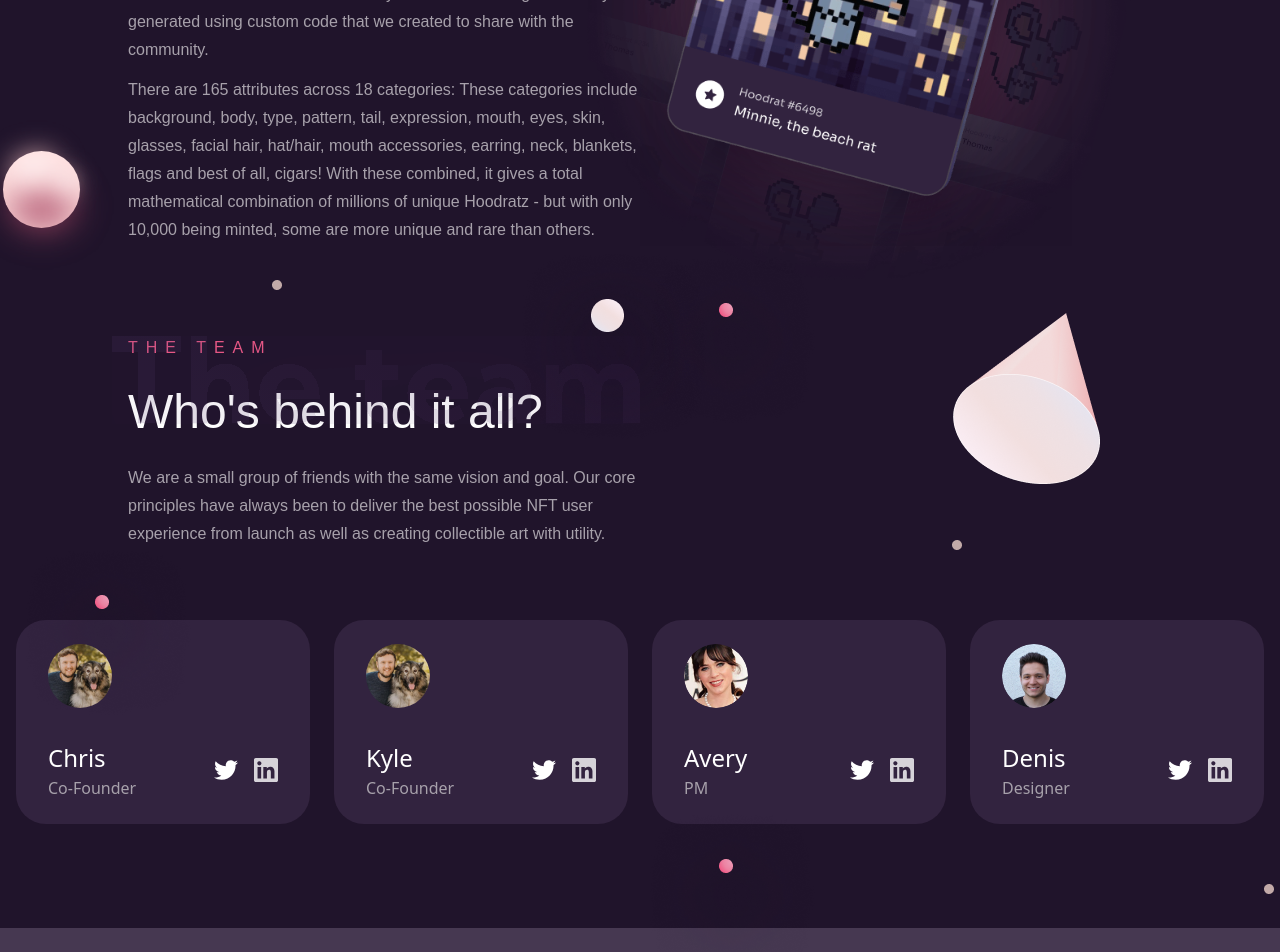
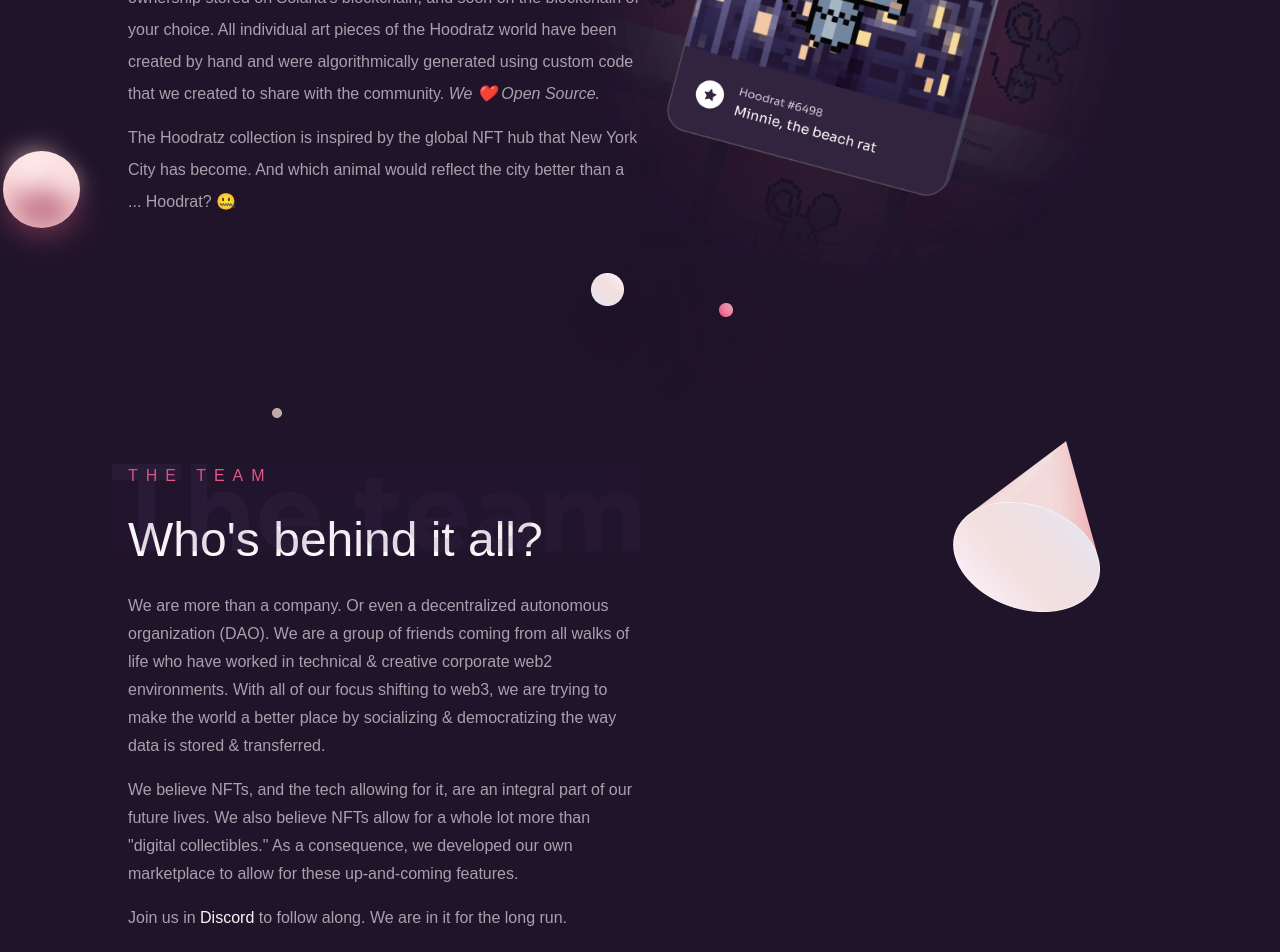
Before and after one commit to meemalabs/hoodratz.io, a Vue app: page /about in a window 1280 px wide. Shown: the part 480-1432 px from the top of the page. Built offline with nearby package versions, Linux system fonts and the light colour scheme.

Commit message:
chore: wip

```diff
--- a/src/components/AppFooter.vue
+++ b/src/components/AppFooter.vue
@@ -131,13 +131,9 @@
                   <router-link
                     class="px-2 transition duration-150 ease-in-out rounded-md  hover:text-white focus:outline-none focus:bg-pink-custom-2"
                     to="/#utility"
-                    >Privacy policy</router-link
                   >
-                  <a
-                    href="https://hoodratz.io/#utility"
-                    class="transition duration-150 ease-in-out rounded-md  hover:text-white focus:outline-none focus:bg-pink-custom-2"
-                    >Utility</a
-                  >
+                    Utility
+                  </router-link>
                 </li>
                 <li class="my-2 cursor-wait">Attributes</li>
                 <li class="my-2 cursor-wait">Merchandise</li>
--- a/src/views/About.vue
+++ b/src/views/About.vue
@@ -44,22 +44,19 @@ import AppFooter from "@/components/AppFooter.vue";
               The Hoodratz Story
             </h2>
 
-            <p class="leading-7 font-sora">
+            <p class="leading-8 font-sora">
               Hoodratz are uniquely generated, cute and collectible rats with
-              proof of ownership stored on the Solana blockchain. All individual
-              pieces of the Hoodratz world have been created by hand and were
-              algorithmically generated using custom code that we created to
-              share with the community.
+              proof of ownership stored on Solana's blockchain, and soon on the
+              blockchain of your choice. All individual art pieces of the
+              Hoodratz world have been created by hand and were algorithmically
+              generated using custom code that we created to share with the
+              community. <em>We ❤️ Open Source.</em>
             </p>
 
-            <p class="mt-3 leading-7 font-sora">
-              There are 165 attributes across 18 categories: These categories
-              include background, body, type, pattern, tail, expression, mouth,
-              eyes, skin, glasses, facial hair, hat/hair, mouth accessories,
-              earring, neck, blankets, flags and best of all, cigars! With these
-              combined, it gives a total mathematical combination of millions of
-              unique Hoodratz - but with only 10,000 being minted, some are more
-              unique and rare than others.
+            <p class="mt-3 leading-8 font-sora">
+              The Hoodratz collection is inspired by the global NFT hub that New
+              York City has become. And which animal would reflect the city
+              better than a ... Hoodrat? 🤐
             </p>
 
             <img
@@ -80,7 +77,7 @@ import AppFooter from "@/components/AppFooter.vue";
         </div>
       </div>
 
-      <div class="relative lg:grid lg:grid-cols-2 md:mx-32">
+      <div class="relative pt-32 lg:grid lg:grid-cols-2 md:mx-32">
         <div>
           <div class="relative">
             <img
@@ -95,30 +92,53 @@ import AppFooter from "@/components/AppFooter.vue";
               The Team
             </h1>
           </div>
+
           <h2 class="my-4 text-3xl text-white font-kumbh-bold md:text-5xl">
             Who's behind it all?
           </h2>
+
           <p class="leading-7 font-sora">
-            We are a small group of friends with the same vision and goal. Our
-            core principles have always been to deliver the best possible NFT
-            user experience from launch as well as creating collectible art with
-            utility.
+            We are more than a company. Or even a decentralized autonomous
+            organization (DAO). We are a group of friends coming from all walks
+            of life who have worked in technical &amp; creative corporate web2
+            environments. With all of our focus shifting to web3, we are trying
+            to make the world a better place by socializing &amp; democratizing
+            the way data is stored &amp; transferred.
+          </p>
+
+          <p class="mt-4 leading-7 font-sora">
+            We believe NFTs, and the tech allowing for it, are an integral part
+            of our future lives. We also believe NFTs allow for a whole lot more
+            than "digital collectibles." As a consequence, we developed our own
+            marketplace to allow for these up-and-coming features.
+          </p>
+
+          <p class="mt-4 leading-7 font-sora">
+            Join us in
+            <a
+              href="https://discord.gg/jsahnpyr4X"
+              target="_blank"
+              class="transition duration-150 ease-in-out  text-pink-1 hover:text-pink-2"
+              >Discord</a
+            >
+            to follow along. We are in it for the long run.
           </p>
         </div>
+
         <img
-          class="absolute top-0 right-0 md:hidden lg:block"
+          class="absolute top-0 right-0 pt-32 md:hidden lg:block"
           src="/images/home/hoodratz-plain-cone.png"
-          alt=""
+          alt="background cone image"
         />
         <img
           class="absolute hidden  xl:left-1/2 xl:-top-14 lg:block lg:top-24 lg:left-1/2"
           src="/images/home/hoodratz-ellipse-97.png"
-          alt=""
+          alt="background cone image"
         />
       </div>
 
       <div
-        class="relative mt-12 mb-20  md:grid md:grid-cols-3 xl:grid-cols-4 md:gap-6 md:mx-4"
+        class="relative mt-24 mb-20  md:grid md:grid-cols-3 xl:grid-cols-4 md:gap-6 md:mx-4"
       >
         <div
           class="flex px-8 py-6 my-6 md:flex-col bg-gray-7 rounded-4xl"
@@ -139,7 +159,7 @@ import AppFooter from "@/components/AppFooter.vue";
           </div>
         </div>
         <img
-          class="absolute hidden  xl:left-0 xl:-top-14 lg:block lg:-top-16 lg:left-0"
+          class="absolute hidden  xl:left-0 xl:-top-24 lg:block lg:-top-16 lg:left-0"
           src="/images/home/hoodratz-ellipse-97.png"
           alt=""
         />
--- a/src/views/Home.vue
+++ b/src/views/Home.vue
@@ -122,12 +122,13 @@ import AppFooter from "@/components/AppFooter.vue";
       <div class="xl:mx-auto max-w-7xl lg:mx-20">
         <div class="flex flex-col">
           <div class="flex flex-col -mt-56">
-            <h1 class="text-pink-3 font-sora text-h4">ABOUT US</h1>
+            <h1 class="uppercase text-pink-3 font-sora text-h4">About Us</h1>
             <h1 class="mt-3 text-white font-kumbh-bold text-h2">
               What are Hoodratz?
             </h1>
             <p class="mt-5 text-gray-4 font-sora text-body-2">
-              Hoodratz are uniquely generated &amp; collectible NFTs.
+              Hoodratz are uniquely generated &amp; collectible digital art
+              pieces (NFTs).
               <br />Inspired by the global New York City NFT hub, each of these
               rats is <br />one-of-a-kind and 100% owned by you.
             </p>
```
